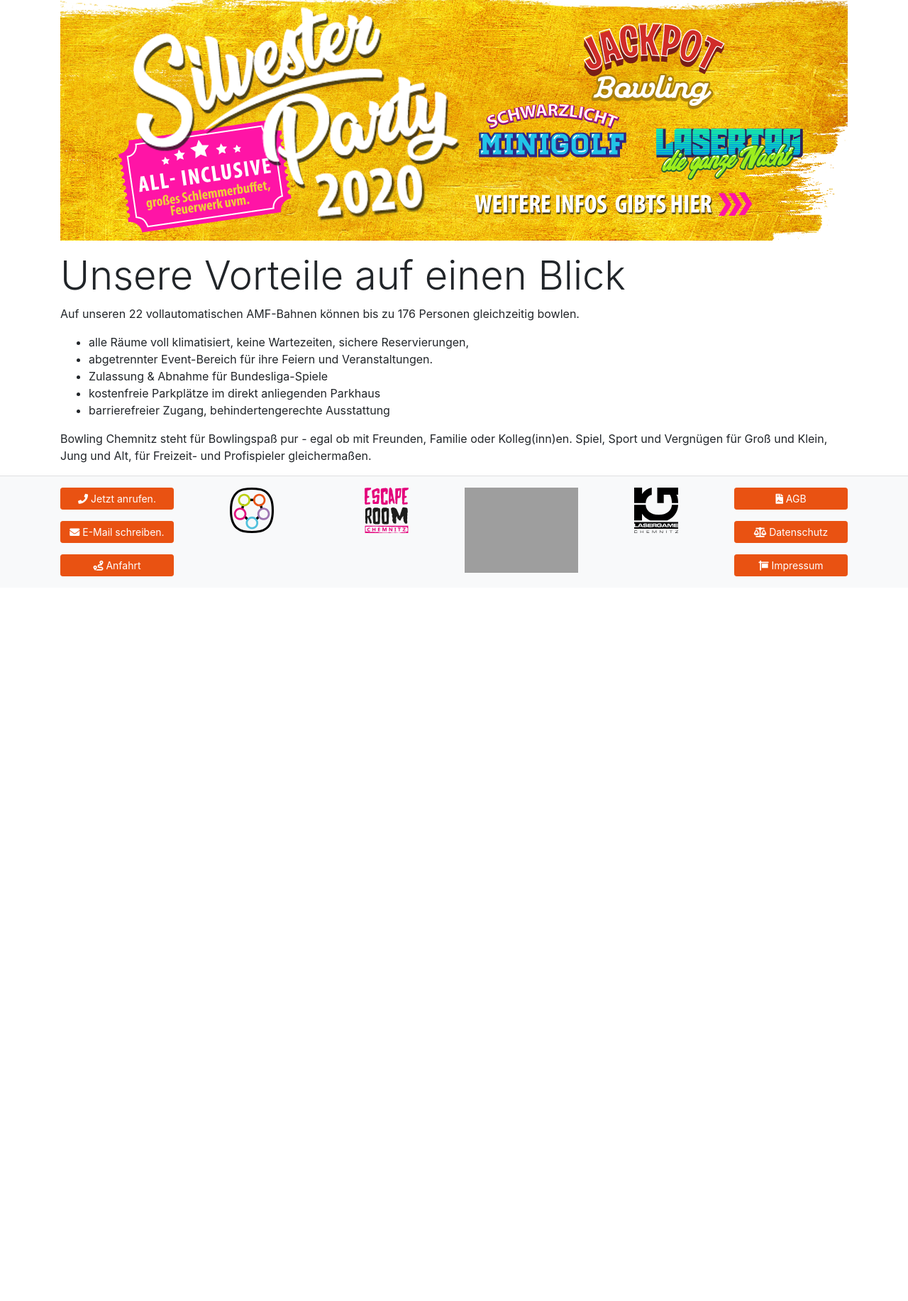
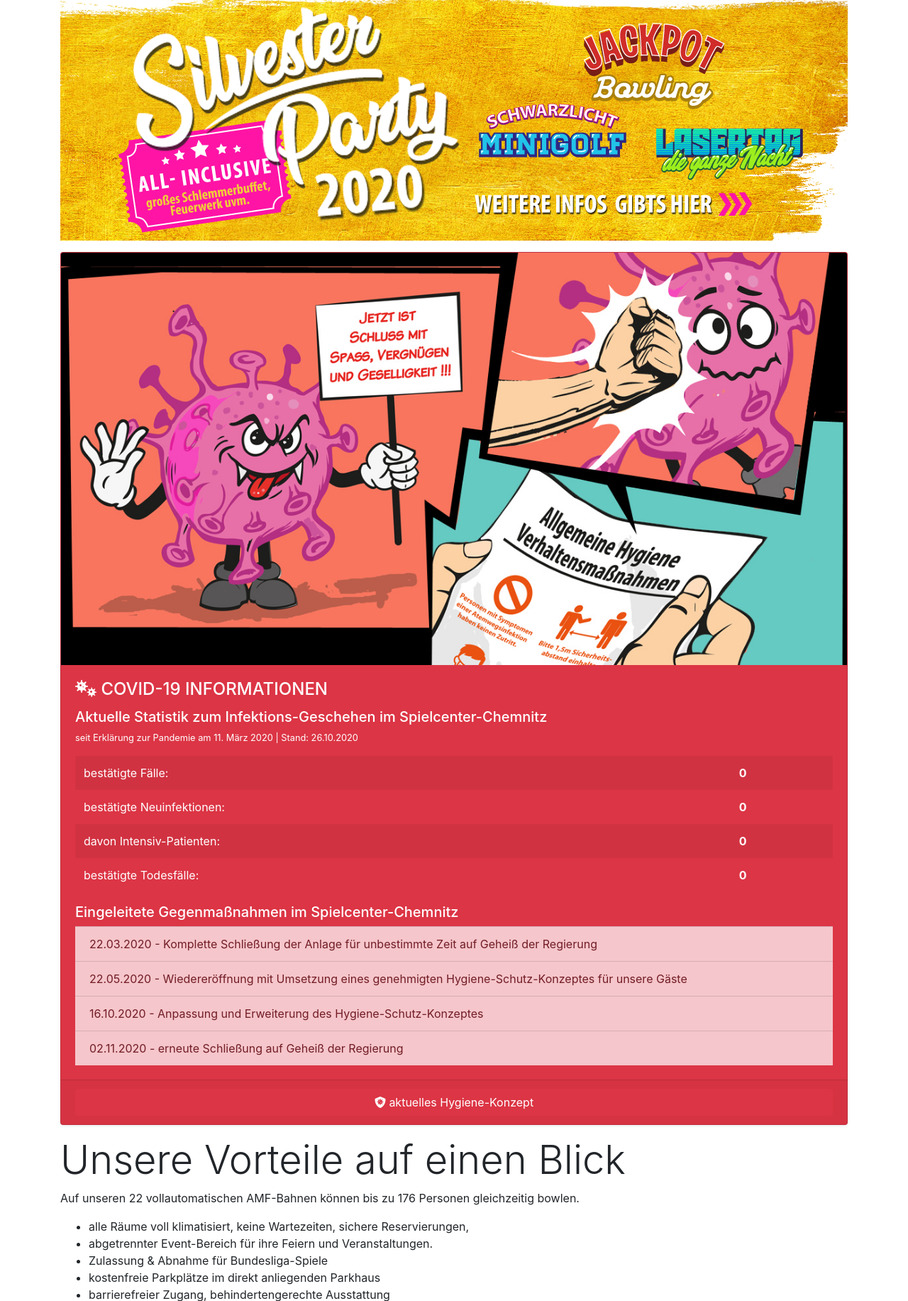
Before and after one commit to Rivagroup/bc-website, a CodeIgniter app: page /database/ in a window 1280 px wide. Shown: the part 542-2375 px from the top of the page at 71% size. Before the commit the page ends 1354 px from the top, so only its background shows below. Run offline with CodeIgniter, Linux system fonts and the light colour scheme; grey boxes are pictures that could not be loaded.

Commit message:
china virus update

```diff
--- a/application/views/start/start_content.php
+++ b/application/views/start/start_content.php
@@ -8,6 +8,49 @@
     </div>
     <p>Das Bowling Center für Chemnitz in Sachsen ✓ Günstig bowlen auf der größten Bowlingbahn in Chemnitz ☆, Bereits über 20000 zufriedene Bowling - Gäste!</p>
     <a href ="https://spielcenter-chemnitz.de/silvester/" target="_blank"><img src="<?=base_url("assets/header/slider_silvester2020.png")?>" alt="Silvester 2020/21" class="img-fluid"></a>
+
+    <div class="card shadow-sm text-white bg-danger my-3" style="width: auto;">
+    <img src="<?= base_url('assets/header/Corona.jpg'); ?>" class="card-img-top" alt="China-Virus">
+    <div class="card-body">
+    <h4 class="card-title text-uppercase"><i class="fas fa-viruses"></i> COVID-19 INFORMATIONEN</h4>
+        <div class="card-text text-justify text-white">
+            <h5>Aktuelle Statistik zum Infektions-Geschehen im Spielcenter-Chemnitz</h5>
+            <p class="small">seit Erklärung zur Pandemie am 11. März 2020 | Stand: 26.10.2020</p>
+            <div class="table-responsive">
+                <table class="table table-striped text-white table-borderless">
+                    <tbody>
+                    <tr>
+                        <td>bestätigte Fälle:</td>
+                        <td><b>0</b></td>
+                    </tr>
+                    <tr>
+                        <td>bestätigte Neuinfektionen:</td>
+                        <td><b>0</b></td>
+                    </tr>
+                    <tr>
+                        <td>davon Intensiv-Patienten:</td>
+                        <td><b>0</b></td>
+                    </tr>
+                    <tr>
+                        <td>bestätigte Todesfälle:</td>
+                        <td><b>0</b></td>
+                    </tr>
+                    </tbody>
+                </table>
+            </div>
+            <h5>Eingeleitete Gegenmaßnahmen im Spielcenter-Chemnitz</h5>
+            <ul class="list-group list-group-flush">
+                <li class="list-group-item list-group-item-danger">22.03.2020 - Komplette Schließung der Anlage für unbestimmte Zeit auf Geheiß der Regierung</li>
+                <li class="list-group-item list-group-item-danger">22.05.2020 - Wiedereröffnung mit Umsetzung eines genehmigten Hygiene-Schutz-Konzeptes für unsere Gäste</li>
+                <li class="list-group-item list-group-item-danger">16.10.2020 - Anpassung und Erweiterung des Hygiene-Schutz-Konzeptes</li>
+                <li class="list-group-item list-group-item-danger">02.11.2020 - erneute Schließung auf Geheiß der Regierung</li>
+            </ul>
+        </div>
+    </div>
+    <div class="card-footer d-flex flex-column">
+        <a href="<?=base_url("hygienekonzept")?>" class="btn btn-danger mt-auto"><i class="fas fa-shield-virus"></i> aktuelles Hygiene-Konzept</a>
+    </div>
+</div>
 
     <section class="mt-3">
         <article>
--- a/application/views/template.php
+++ b/application/views/template.php
@@ -13,7 +13,7 @@
     <meta name="co-author" content="<?= $co_author ?>" />
     <meta name="pragma" content="<?= $cache ?>">
     <link rel="stylesheet" href="<?= base_url('assets/css/bc.bootstrap.min.css'); ?>">
-    <link rel="stylesheet" href="https://use.fontawesome.com/releases/v5.15.1/css/all.css" crossorigin="anonymous">
+    <link rel="stylesheet" href="//use.fontawesome.com/releases/v5.15.1/css/all.css" crossorigin="anonymous">
     <link href="<?= base_url('assets/favicon.png'); ?>" rel="icon" type="image/png"/>
     <link href="<?= base_url('assets/favicon.png'); ?>" rel="apple-touch-icon">
 	<?= $meta_postal; ?>
```
Also changed, not shown: assets/header/Corona.jpg (added), assets/header/Corona2.jpg (added).
